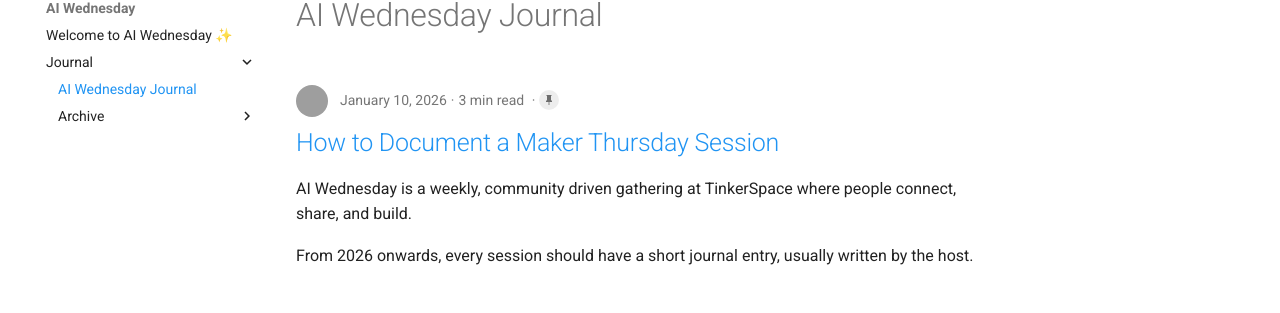
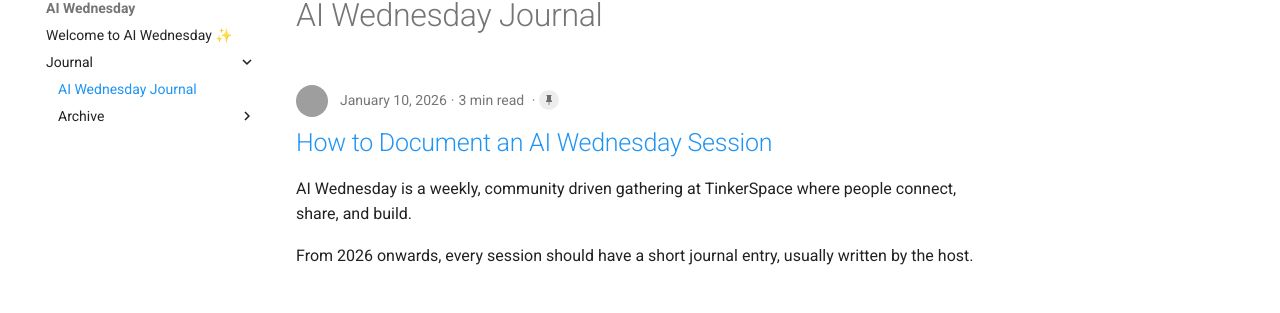
Before and after one commit to tinkerhub/AIWednesday, an MkDocs documentation site: the page built from docs/blog/index.md, in a window 1280 px wide and 900 px high. Shown: the part 103-416 px from the top of the window. Built offline with MkDocs 1.6.1 and Material for MkDocs 9.7.7, drawn with Linux system fonts in a browser that asks for light colours; grey boxes are pictures that could not be loaded.

Commit message:
Changed title

```diff
--- a/docs/blog/posts/2026-01-14-Documentation-Guide.md
+++ b/docs/blog/posts/2026-01-14-Documentation-Guide.md
@@ -1,5 +1,5 @@
 ---
-title: "How to Document a Maker Thursday Session"
+title: "How to Document an AI Wednesday Session"
 date: 2026-01-10
 pin: true
 authors: [sebin]
```
